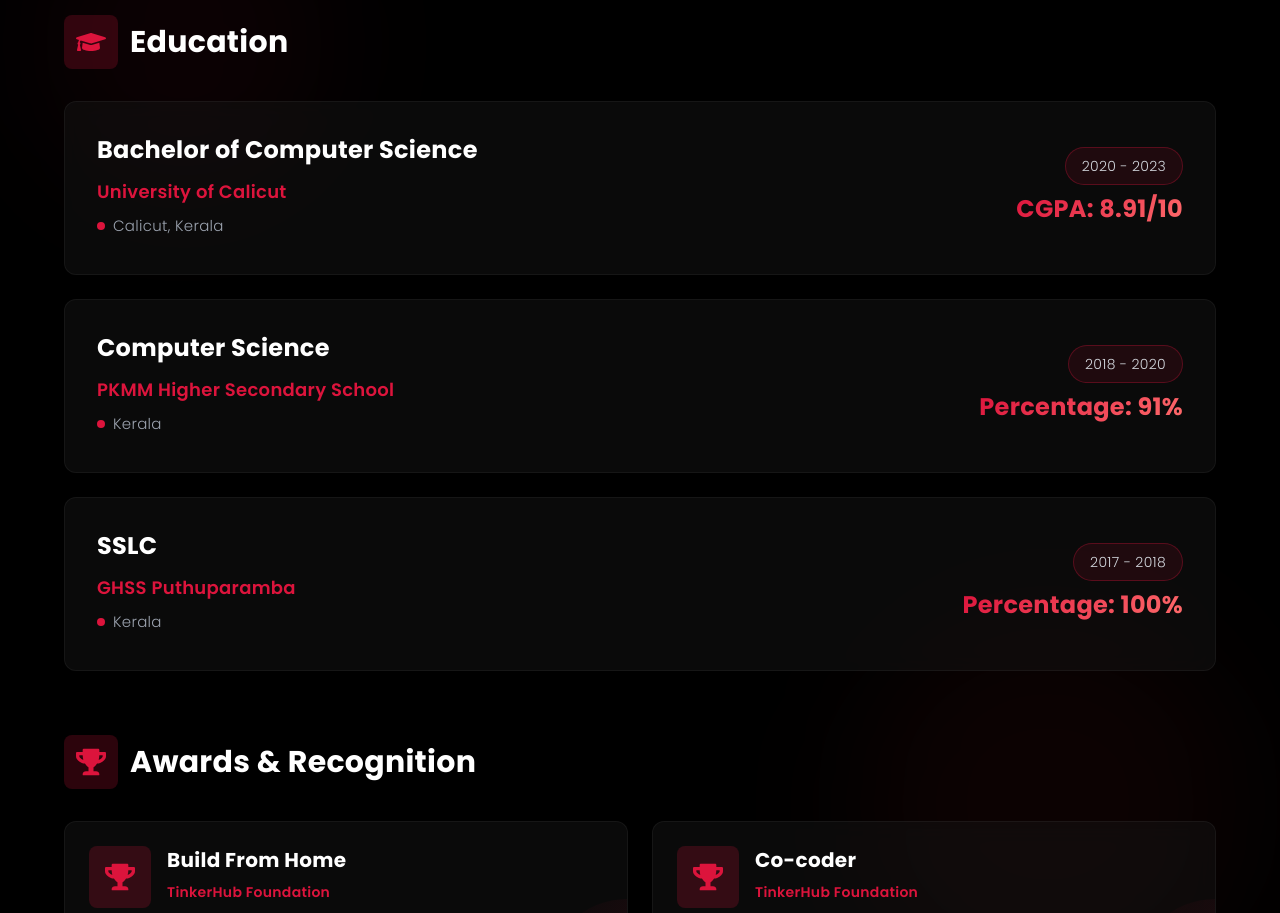
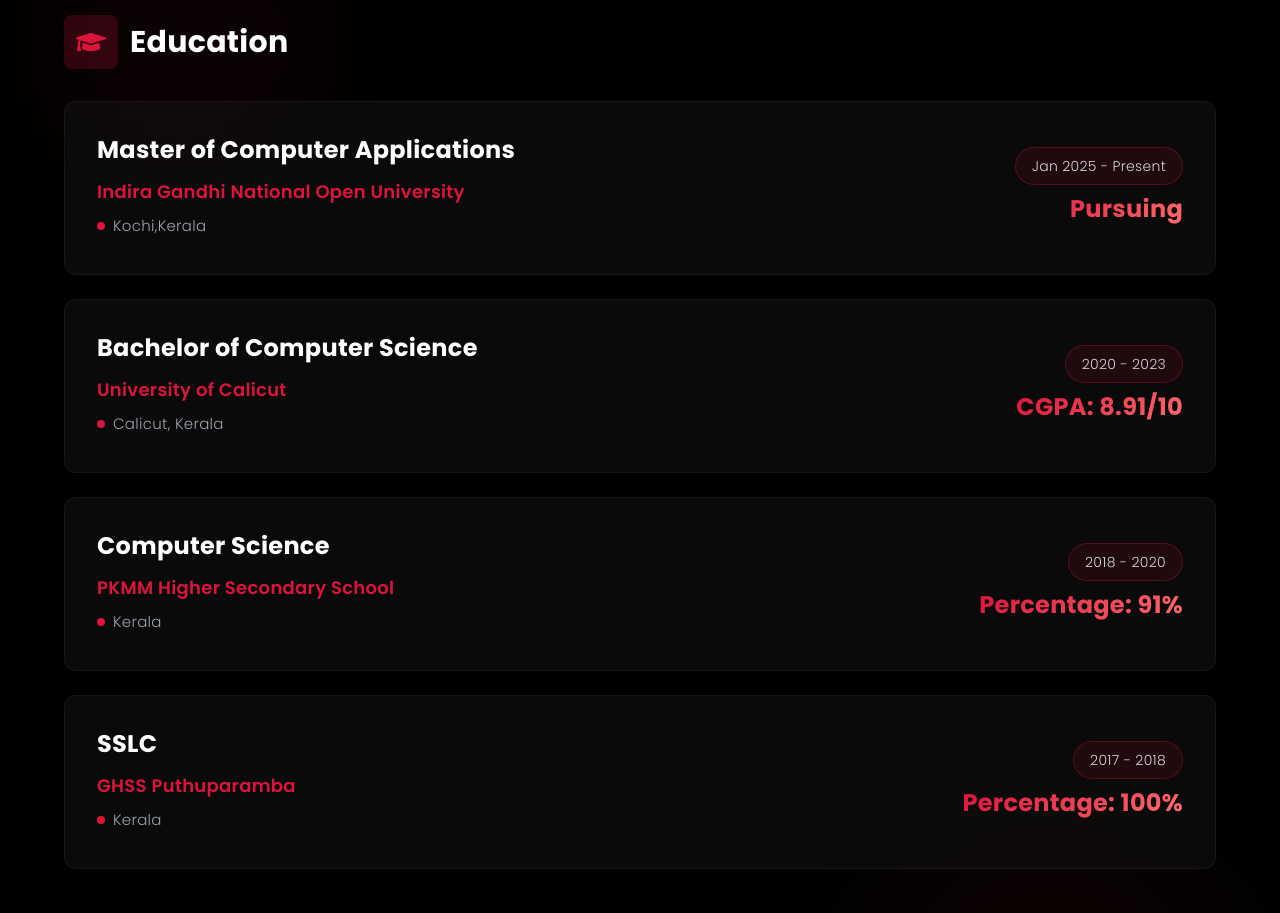
Before and after one commit to shameelvk/portfolio, a React (Vite) app: page / in a window 1280 px wide. Shown: the part 5980-6893 px from the top of the page. Built offline with nearby package versions, Linux system fonts and the light colour scheme; a web font is replaced by a local one.

Commit message:
feat: add Master of Computer Applications education entry to data.js

```diff
--- a/src/data/data.js
+++ b/src/data/data.js
@@ -91,6 +91,14 @@
 
 export const educationData = [
   {
+    id: 4,
+    institution: "Indira Gandhi National Open University",
+    degree: "Master of Computer Applications",
+    location: "Kochi,Kerala",
+    duration: "Jan 2025 - Present",
+    grade: "Pursuing",
+  },
+  {
     id: 1,
     institution: "University of Calicut",
     degree: "Bachelor of Computer Science",
```
